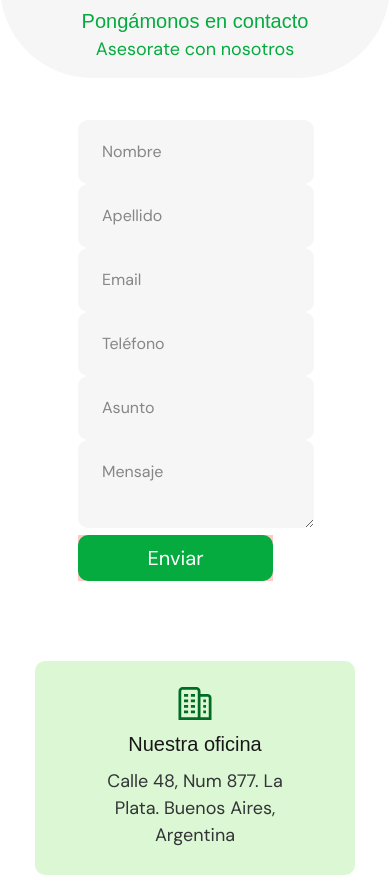
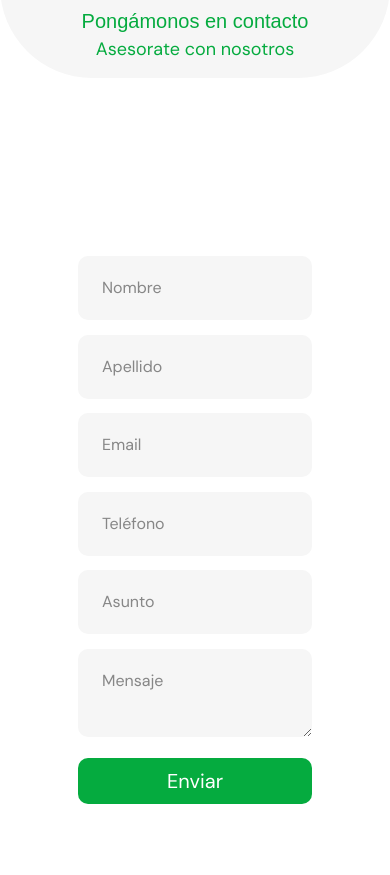
Before and after one commit to programa2rpromedio/tu_expediente_italiano, a Next.js app: page / in a window 390 px wide. Shown: the part 2740-3615 px from the top of the page. Built offline with nearby package versions, Linux system fonts and the light colour scheme; a web font is replaced by a local one.

Commit message:
fix responsive del formulario

```diff
--- a/src/app/contacto/page.tsx
+++ b/src/app/contacto/page.tsx
@@ -22,15 +22,13 @@ const Contacto = () => {
           </p>
         </div>
 
-        <section className='relative -full lg:h-[648px] bg-[url("/bg_form.webp")] bg-cover bg-center flex justify-center items-center'>
+        <section className='relative -full lg:h-[648px] sm:bg-[url("/bg_form.webp")] bg-[url("/bg_form_mobile.webp")]  bg-cover bg-center flex justify-center items-center'>
           <div className="bg-[url('/ruta-de-la-imagen.jpg')] bg-cover   sm:bg-center ">
             <Form />
           </div>
         </section>
       </div>
 
-      {/* Agradecimientos por contactar */}
-      {/* <ThanksForContacting/> */}
 
       <div className="align-center flex flex-col justify-center gap-[24px] py-[80px] text-center">
         <h2 className="text-text-green text-[28px] font-bold">
--- a/src/components/ui/Form.tsx
+++ b/src/components/ui/Form.tsx
@@ -96,32 +96,34 @@ export default function Form() {
   return (
     <>
       {alert && <Alert message={alert.message} type={alert.type} onClose={() => setAlert(null)} />}
+      <div className="flex justify-center items-center  h-[807px]">
+
       <form
         action=""
         onSubmit={handleSubmit}
-        className="mx-auto flex max-h-[534px] max-w-[484px] flex-wrap gap-x-4 gap-y-[14.5]"
-      >
+        className='flex flex-wrap gap-y-[14.5px] gap-x-4 max-w-[484px] max-h-[534px] justify-center align-center m-auto text-center'
+        >
         {formFields.map((field) => (
-          <div key={field.id} className="flex flex-1 flex-col">
+          <div key={field.id} className="flex flex-col w-full sm:w-auto items-center">
             <input
               type={field.type}
               id={field.id}
               placeholder={field.placeholder}
               value={formData[field.id as keyof FieldTypes]}
               onChange={handleChange}
-              className="bg-neutral-extra-light rounded-[10px] px-[24px] py-[20px]"
+              className='bg-neutral-extra-light py-[20px] px-[24px] rounded-[10px] w-[234px] '
             />
           </div>
         ))}
 
-        <div className="w-full">
+        <div className="w-full ">
           <input
             type="text"
             id="subject"
             placeholder="Asunto"
             value={formData.subject}
             onChange={handleChange}
-            className="bg-neutral-extra-light w-full rounded-[10px] px-[24px] py-[20px]"
+            className='bg-neutral-extra-light py-[20px] px-[24px] rounded-[10px] w-[234px] sm:w-[484px] '
           />
         </div>
         <div className="w-full">
@@ -130,16 +132,19 @@ export default function Form() {
             placeholder="Mensaje"
             value={formData.message}
             onChange={handleChange}
-            className="bg-neutral-extra-light w-full rounded-[10px] px-[24px] py-[20px]"
-          />
+            className="bg-neutral-extra-light py-[20px] px-[24px] rounded-[10px] w-[234px] sm:w-[484px]"
+            />
         </div>
+        <div className="w-full flex justify-center ">
+  <Button style="primary" className="!w-[234px] sm:!w-[484px]">
+    Enviar
+  </Button>
+</div>
 
-        <div className="sm:w-full w-[195px] bg-red-200">
-          <Button style="primary" className="sm:w-full! w-[195px]">
-            Enviar
-          </Button>
-        </div>
+
       </form>
+      </div>
+
     </>
   );
 }
```
